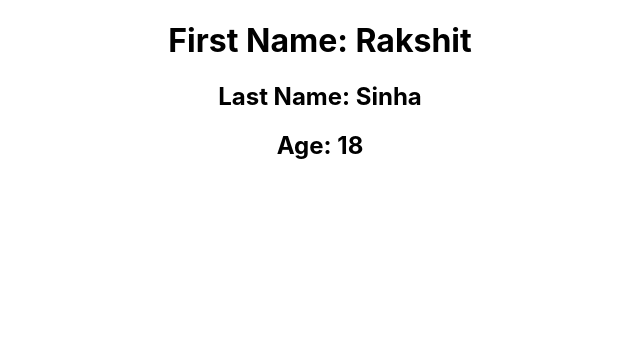
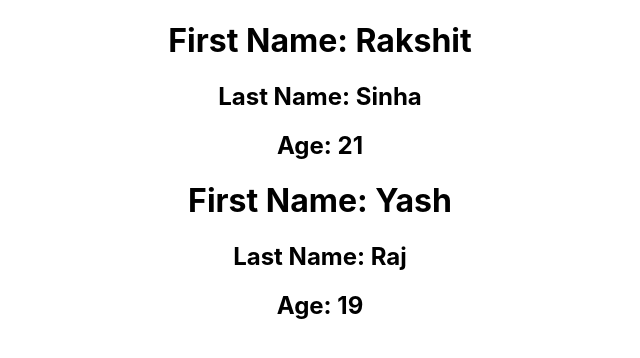
Before and after one commit to sinha-rakshit/learning-react, a React (Create React App) app: page / in a window 1280 px wide. Shown: the top 358 px of the page, without its empty margins (320-960 px from the left). Built offline with nearby package versions, Linux system fonts and the light colour scheme.

Commit message:
learnt props

```diff
--- a/src/App.js
+++ b/src/App.js
@@ -1,11 +1,11 @@
 import "./App.css";
 
-const Person = () => {
+const Person = (props) => {
   return (
     <>
-      <h1>First Name: Rakshit</h1>
-      <h2>Last Name: Sinha</h2>
-      <h2>Age: 18</h2>
+      <h1>First Name: {props.FirstName}</h1>
+      <h2>Last Name: {props.LastName}</h2>
+      <h2>Age: {props.Age}</h2>
     </>
   );
 };
@@ -13,7 +13,8 @@ const Person = () => {
 const App = () => {
   return (
     <div className="App">
-      <Person />
+      <Person FirstName={"Rakshit"} LastName={"Sinha"} Age={21} />
+      <Person FirstName={"Yash"} LastName={"Raj"} Age={19} />
     </div>
   );
 };
```
